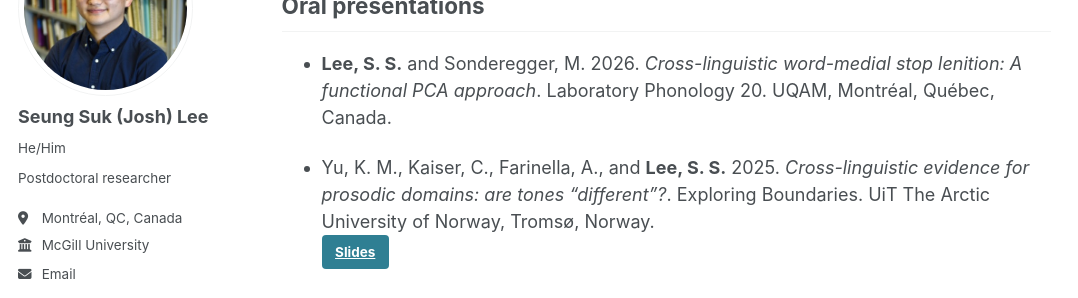
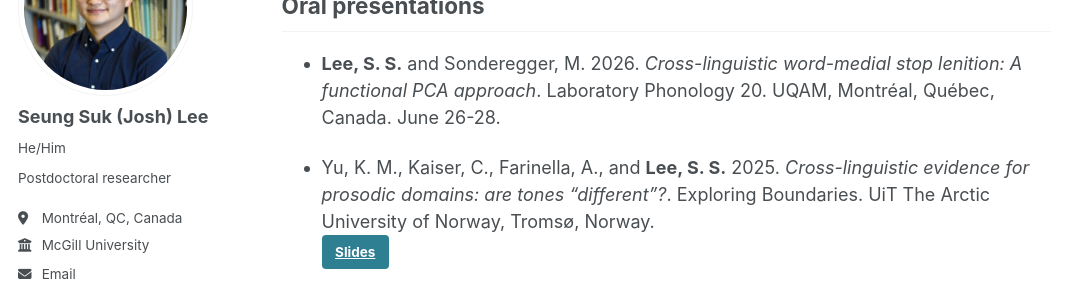
Before and after one commit to seungsuklee/seungsuklee.github.io, a Jekyll site: the page built from _pages/pubs.md, in a window 1280 px wide and 900 px high, scrolled down 1605 px. Shown: the part 180-478 px from the top of the window, without its empty margins (0-1078 px from the left). Built offline with Jekyll 4.4.1, drawn with Linux system fonts in a browser that asks for light colours; some web fonts are replaced; a script bundle is joined from its source files by our own code; library files that are not in the unit come from our copies.

Commit message:
Add date to oral presentation citation
Added presentation date for clarity.

```diff
--- a/_pages/pubs.md
+++ b/_pages/pubs.md
@@ -48,7 +48,7 @@
 
 ## Oral presentations
 
-- **Lee, S. S.** and Sonderegger, M. 2026. *Cross-linguistic word-medial stop lenition: A functional PCA approach*. Laboratory Phonology 20. UQAM, Montréal, Québec, Canada.
+- **Lee, S. S.** and Sonderegger, M. 2026. *Cross-linguistic word-medial stop lenition: A functional PCA approach*. Laboratory Phonology 20. UQAM, Montréal, Québec, Canada. June 26-28.
 
 - Yu, K. M., Kaiser, C., Farinella, A., and **Lee, S. S.** 2025. *Cross-linguistic evidence for prosodic domains: are tones "different"?*. Exploring Boundaries. UiT The Arctic University of Norway, Tromsø, Norway.
 <a class="btn" href="https://seungsuklee.github.io/files/YuKaiserFarinellaLee25_Exploring_Boundaries_Tromso.pdf" target="_blank">Slides</a>
```
